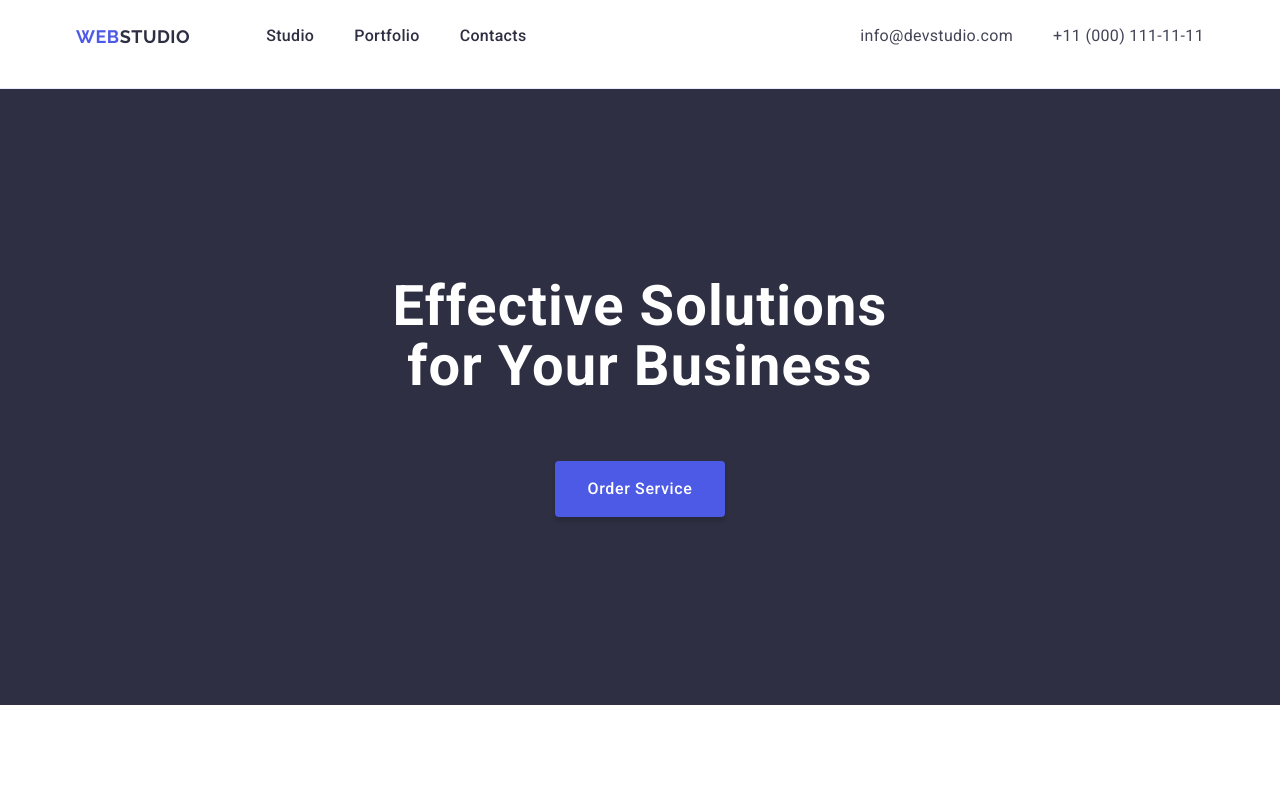
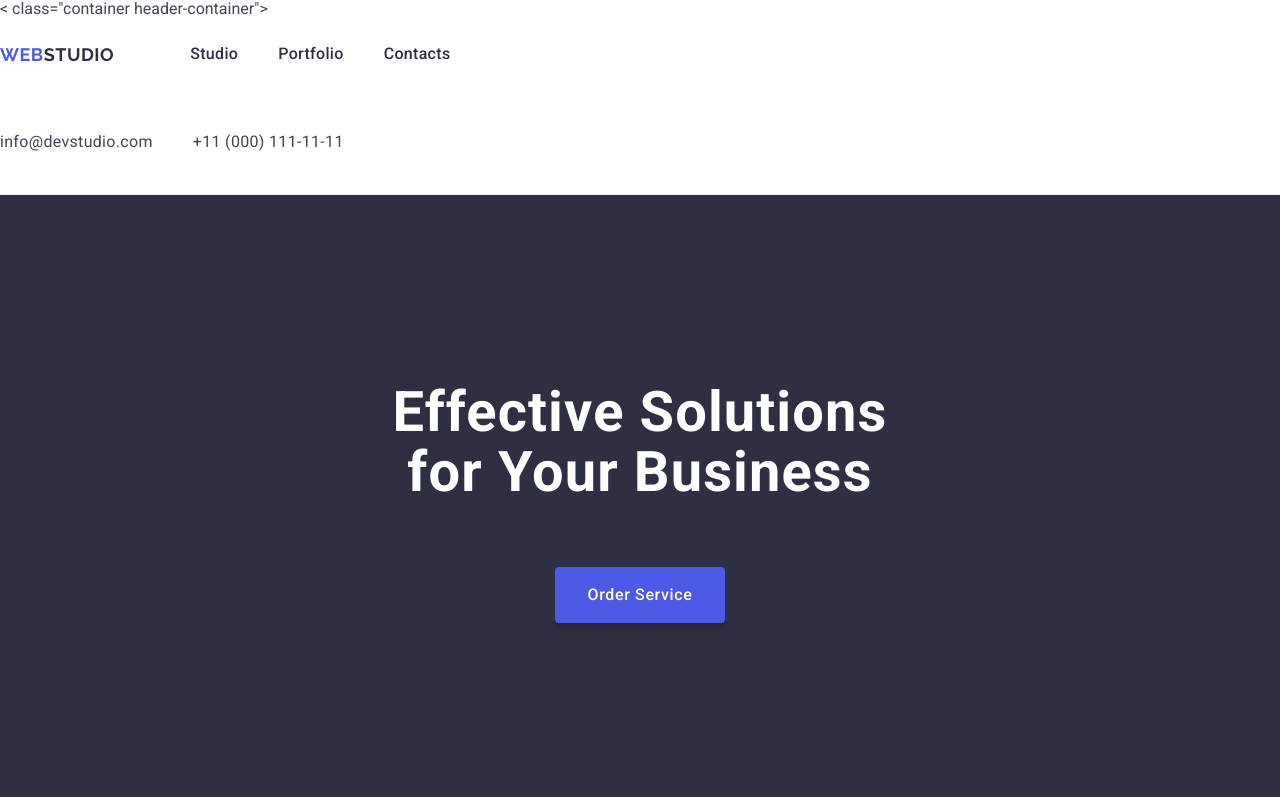
Before and after one commit to IuriiHaks/goit-markup-hw-03, a plain HTML site: page index.html in a window 1280 px wide. Shown: the top 797 px of the page. Drawn offline with nearby package versions, Linux system fonts and the light colour scheme.

Commit message:
add index file

```diff
--- a/index.html
+++ b/index.html
@@ -19,8 +19,8 @@
 <body>
 
     <header class="header">
-        <div class="container">
-            <div class="header-container">
+        < class="container header-container">
+
                 <nav class="header-navigation">
                     <a class="logo" href="./index.html">Web<span class="accent">Studio</span></a>
                     <ul class="menu-list">
@@ -48,7 +48,7 @@
                         </li>
                     </ul>
                 </address>
-            </div>
+
         </div>
     </header>
 
```
